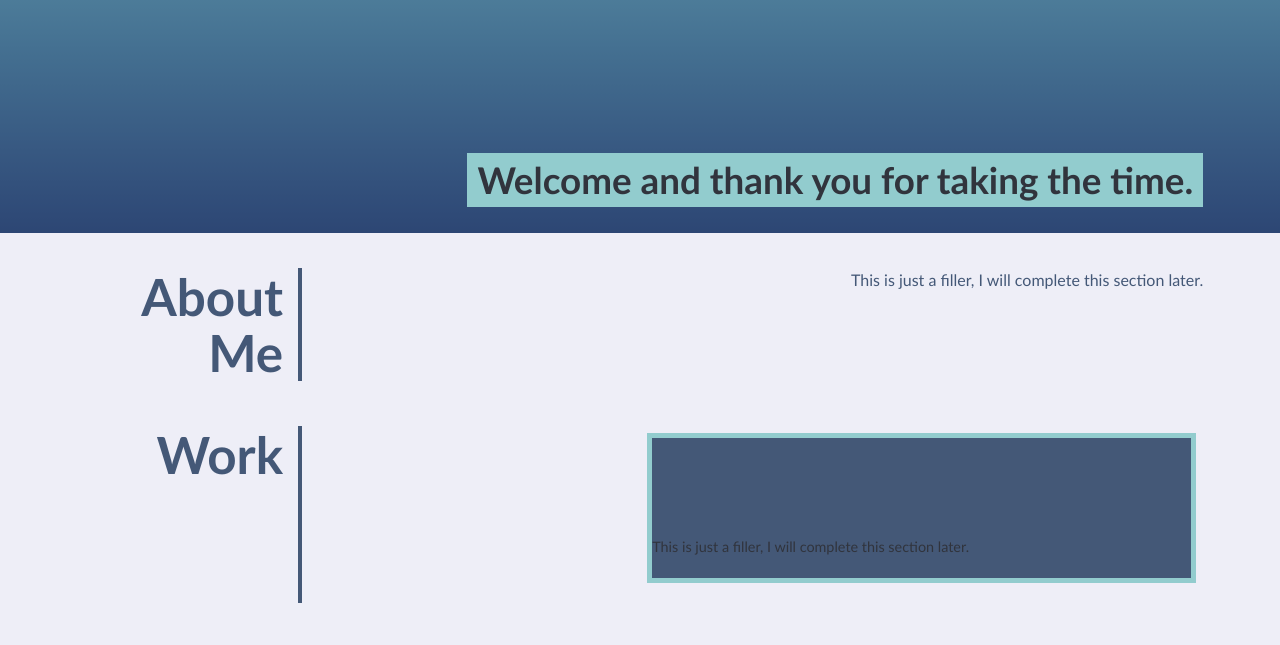
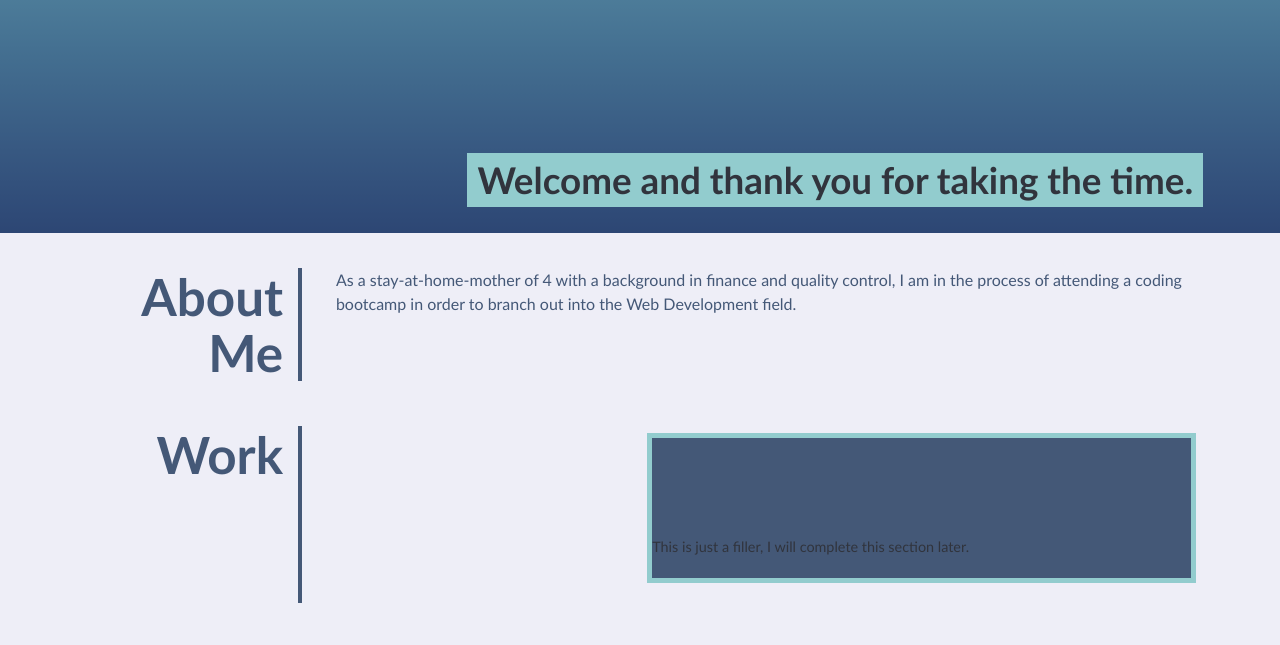
Before and after one commit to ashleymh060504/Portfolio, a plain HTML site: page index.html in a window 1280 px wide. Shown: the part 100-745 px from the top of the page. Drawn offline with Linux system fonts and the light colour scheme.

Commit message:
Added <div> to correct alignment of about me <p>

```diff
--- a/index.html
+++ b/index.html
@@ -25,7 +25,9 @@
     <main class="page-wrapper">
         <section id="aboutme" class="page-section">
             <h2>About Me</h2>
-            <p>This is just a filler, I will complete this section later.</p>
+            <div>
+                <p>As a stay-at-home-mother of 4 with a background in finance and quality control, I am in the process of attending a coding bootcamp in order to branch out into the Web Development field.</p>
+            </div>
         </section>
         <section id="work" class="page-section">
             <h2>Work</h2>
```
